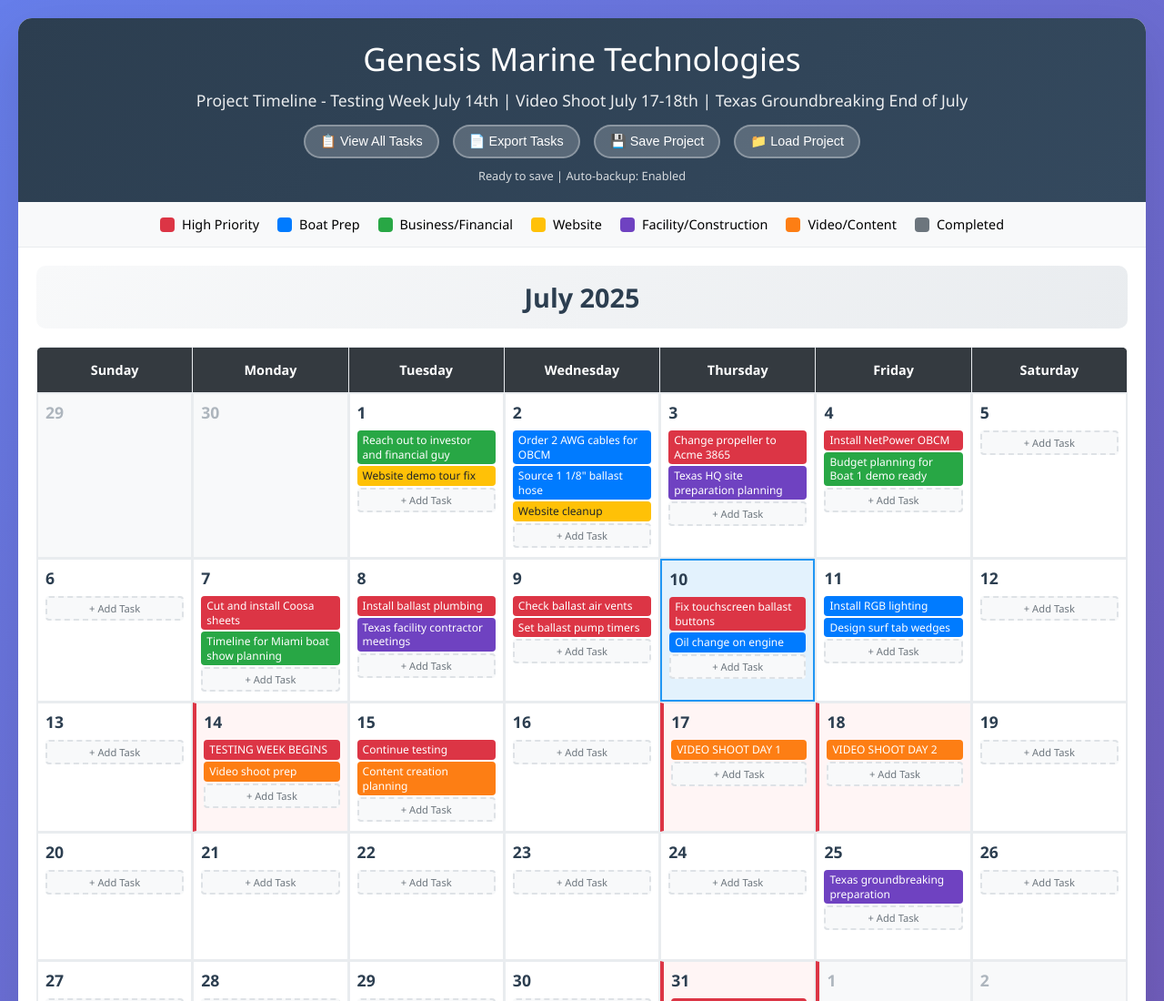
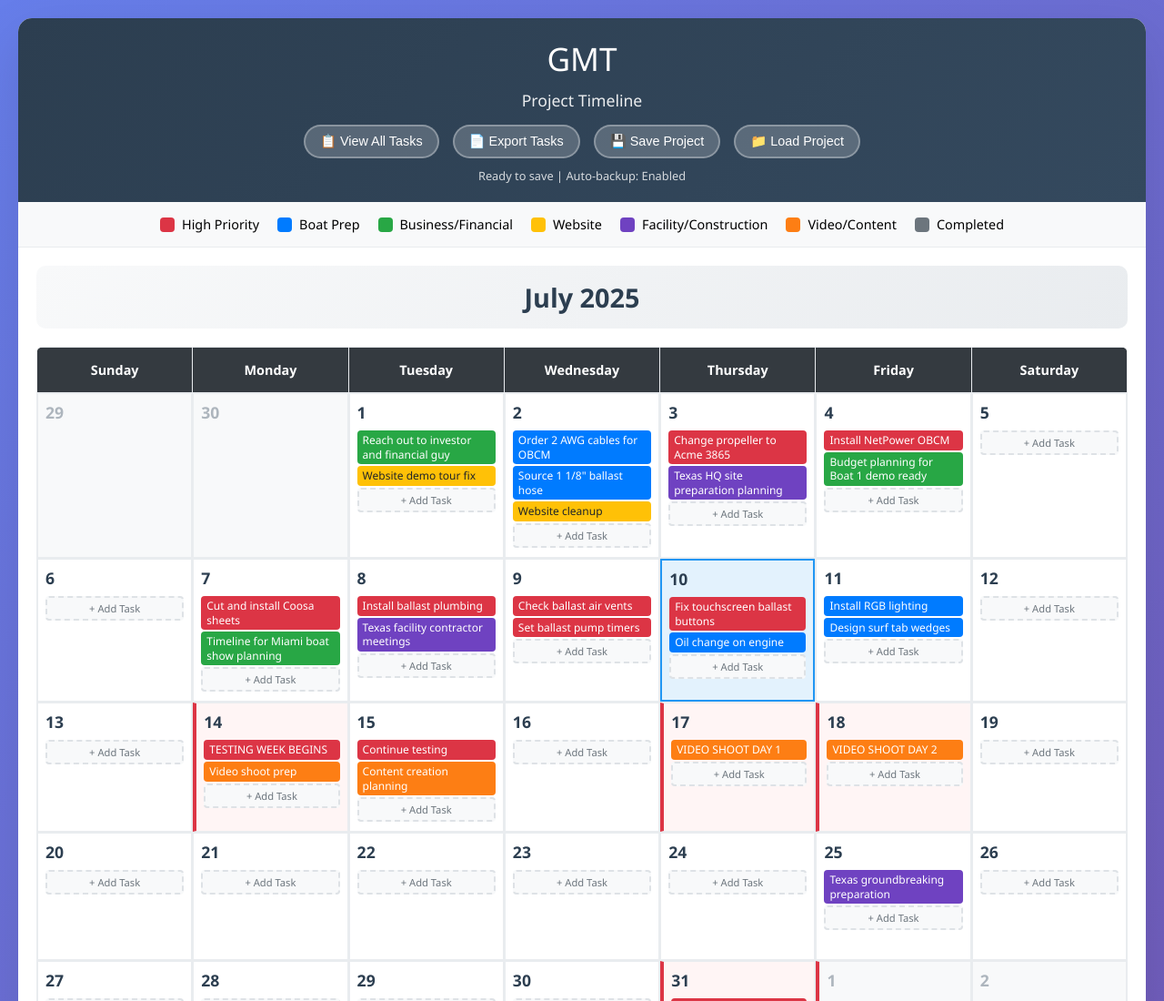
Before and after one commit to GenesisMarineTechnologies/Genesis-Project-Calculator, a plain HTML site: page index.html in a window 1280 px wide. Shown: the top 1100 px of the page at 91% size. Drawn offline with Linux system fonts and the light colour scheme.

Commit message:
Update index.html

```diff
--- a/index.html
+++ b/index.html
@@ -3,7 +3,7 @@
 <head>
     <meta charset="UTF-8">
     <meta name="viewport" content="width=device-width, initial-scale=1.0">
-    <title>Genesis Marine Technologies - Project Calendar</title>
+    <title>GMT - Project Calendar</title>
     <style>
         * {
             margin: 0;
@@ -432,8 +432,8 @@
 <body>
     <div class="container">
         <div class="header">
-            <h1>Genesis Marine Technologies</h1>
-            <p>Project Timeline - Testing Week July 14th | Video Shoot July 17-18th | Texas Groundbreaking End of July</p>
+            <h1>GMT</h1>
+            <p>Project Timeline</p>
             <div class="header-controls">
                 <button class="btn-header" onclick="openTaskList()">📋 View All Tasks</button>
                 <button class="btn-header" onclick="exportTasks()">📄 Export Tasks</button>
```
